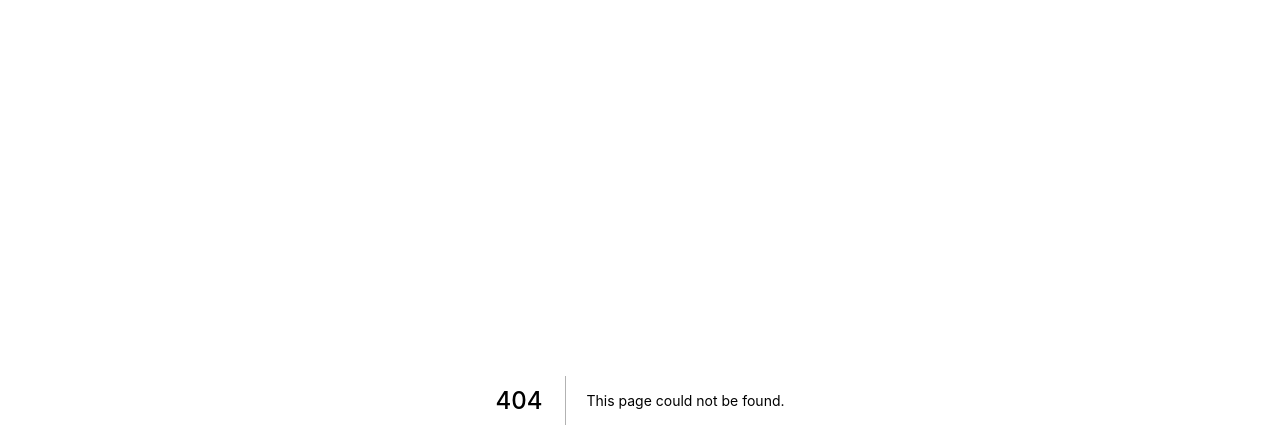
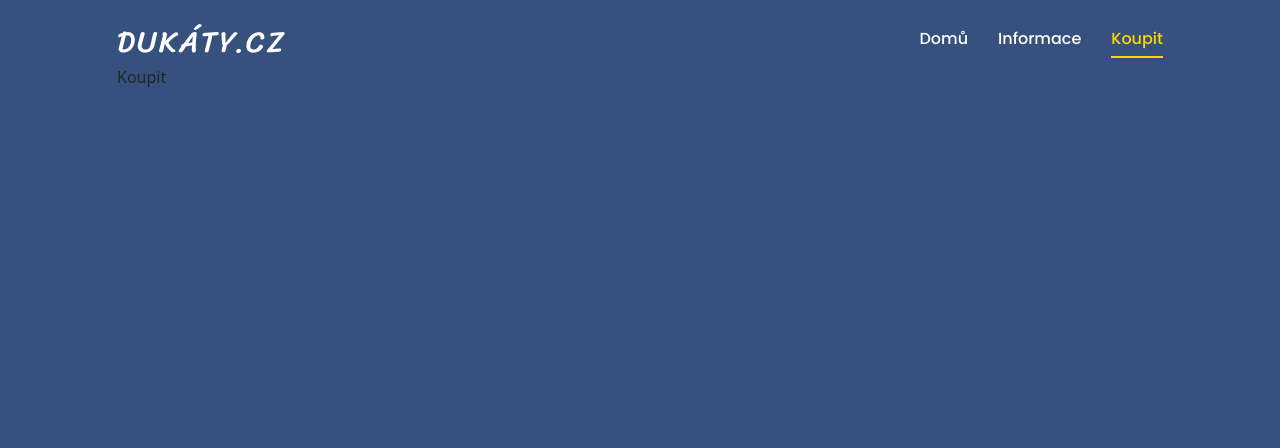
Before and after one commit to Vanevo00/dukaty, a Next.js app in the folder client/: page /Koupit in a window 1280 px wide. Before the commit this address had no page. Shown: the top 448 px of the page. Built offline with nearby package versions, Linux system fonts and the light colour scheme.

Commit message:
feat: navbar set active

```diff
--- a/client/components/Navbar/Logo.tsx
+++ b/client/components/Navbar/Logo.tsx
@@ -1,3 +1,4 @@
+import Link from 'next/link'
 import styled from 'styled-components'
 
 const LogoLink = styled.a`
@@ -6,6 +7,7 @@ const LogoLink = styled.a`
   font-family: 'Sriracha', cursive;
   letter-spacing: 2px;
   font-size: 30px;
+  cursor: pointer;
 
   &:hover {
     text-decoration: none;
@@ -15,7 +17,9 @@ const LogoLink = styled.a`
 
 const Logo = () => {
   return (
-    <LogoLink href='#'>DUKÁTY.CZ</LogoLink>
+    <Link href='/'>
+      <LogoLink>DUKÁTY.CZ</LogoLink>
+    </Link>
   )
 }
 
--- a/client/components/Navbar/Menu.tsx
+++ b/client/components/Navbar/Menu.tsx
@@ -10,7 +10,8 @@ const MenuWrapper = styled.div`
 
 interface Props {
   menuItems: {
-    name: string
+    name: string,
+    linksTo: string
   }[]
 }
 
--- a/client/components/Navbar/MenuItem.tsx
+++ b/client/components/Navbar/MenuItem.tsx
@@ -1,7 +1,9 @@
+import Link from 'next/link'
 import styled from 'styled-components'
+import { useRouter } from 'next/router'
 
-const Item = styled.a`
-  color: ${props => props.theme.secondaryColor};
+const Item = styled.a<{ isActive: boolean }>`
+  color: ${props => props.isActive ? props.theme.tertiaryColor : props.theme.secondaryColor};
   font-family: "Poppins", sans-serif;
   font-weight: 500;
   text-decoration: none;
@@ -9,6 +11,7 @@ const Item = styled.a`
   transition: .3s;
   position: relative;
   padding-bottom: 7px;
+  cursor: pointer;
 
   &:before {
     content: "";
@@ -18,8 +21,7 @@ const Item = styled.a`
     bottom: 0;
     left: 0;
     background-color: ${props => props.theme.tertiaryColor};
-    visibility: hidden;
-    transform: scaleX(0);
+    ${props => props.isActive ? '' : 'visibility: hidden; transform: scaleX(0);'}
     transition: all 0.3s ease-in-out;
   }
 
@@ -35,13 +37,23 @@ const Item = styled.a`
 
 interface Props {
   item: {
-    name: string
+    name: string,
+    linksTo: string
   }
 }
 
 const MenuItem = ({ item }: Props) => {
+  const {
+    name,
+    linksTo
+  } = item
+  const router = useRouter()
+  const isActive = router.pathname === linksTo
+
   return (
-    <Item href='#'>{item.name}</Item>
+    <Link href={linksTo}>
+      <Item isActive={isActive}>{name}</Item>
+    </Link>
   )
 }
 
--- a/client/components/Navbar/Navbar.tsx
+++ b/client/components/Navbar/Navbar.tsx
@@ -17,13 +17,16 @@ const NavbarWrapper = styled.nav`
 
 const menuItems = [
   {
-    name: 'Domů'
+    name: 'Domů',
+    linksTo: '/'
   },
   {
-    name: 'Informace'
+    name: 'Informace',
+    linksTo: '/Informace'
   },
   {
-    name: 'Koupit'
+    name: 'Koupit',
+    linksTo: '/Koupit'
   }
 ]
 
--- /dev/null
+++ b/client/pages/Koupit/index.tsx
@@ -0,0 +1,11 @@
+import Layout from '../../components/Layout'
+
+const Koupit = () => {
+  return (
+    <Layout>
+      Koupit
+    </Layout>
+  )
+}
+
+export default Koupit
--- a/client/pages/index.tsx
+++ b/client/pages/index.tsx
@@ -3,7 +3,7 @@ import Layout from '../components/Layout'
 const Home = () => {
   return (
     <Layout>
-      index
+      Domů
     </Layout>
   )
 }
```
Also changed, not shown: client/pages/Informace/index.tsx (added, +11 -0 lines).
